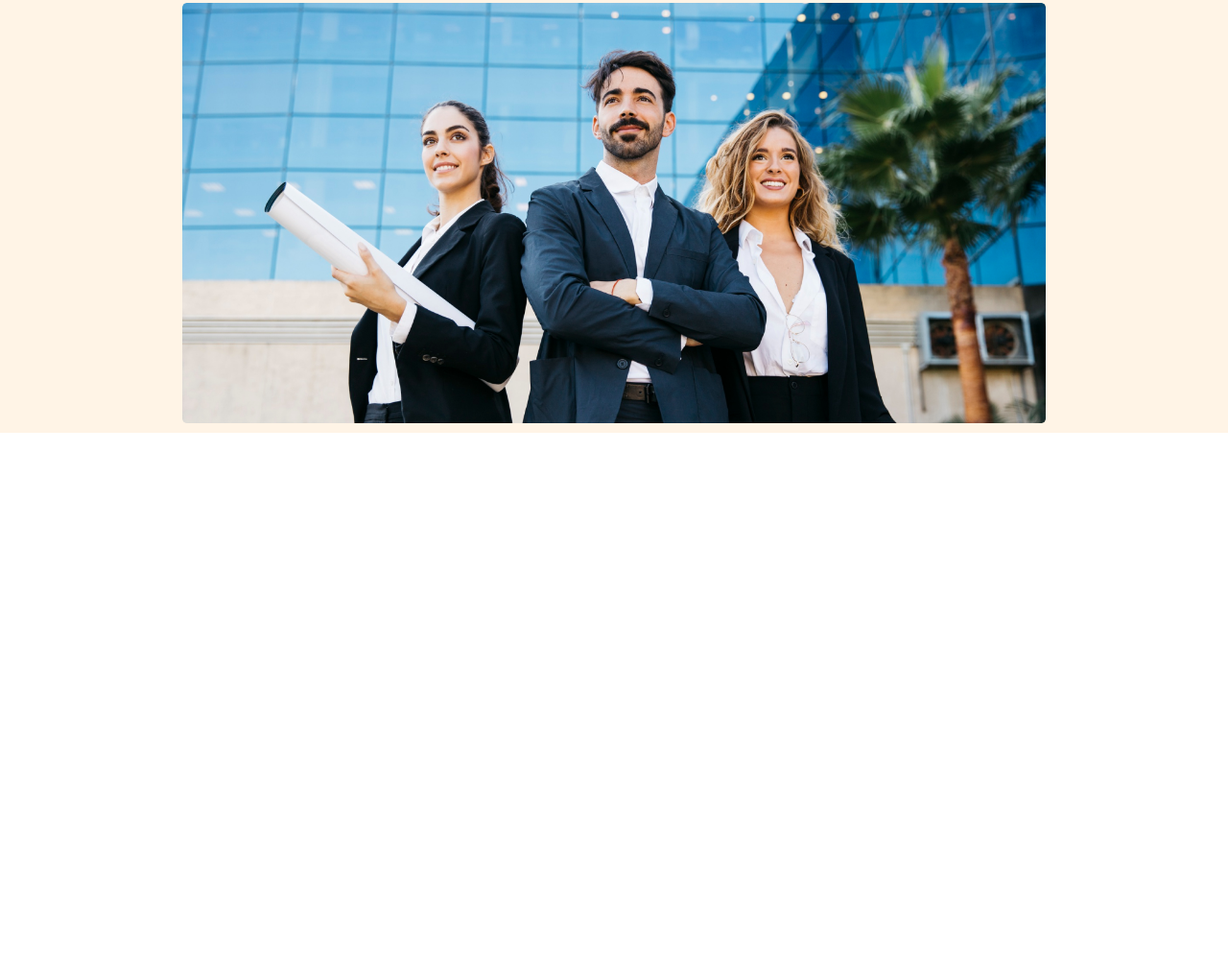
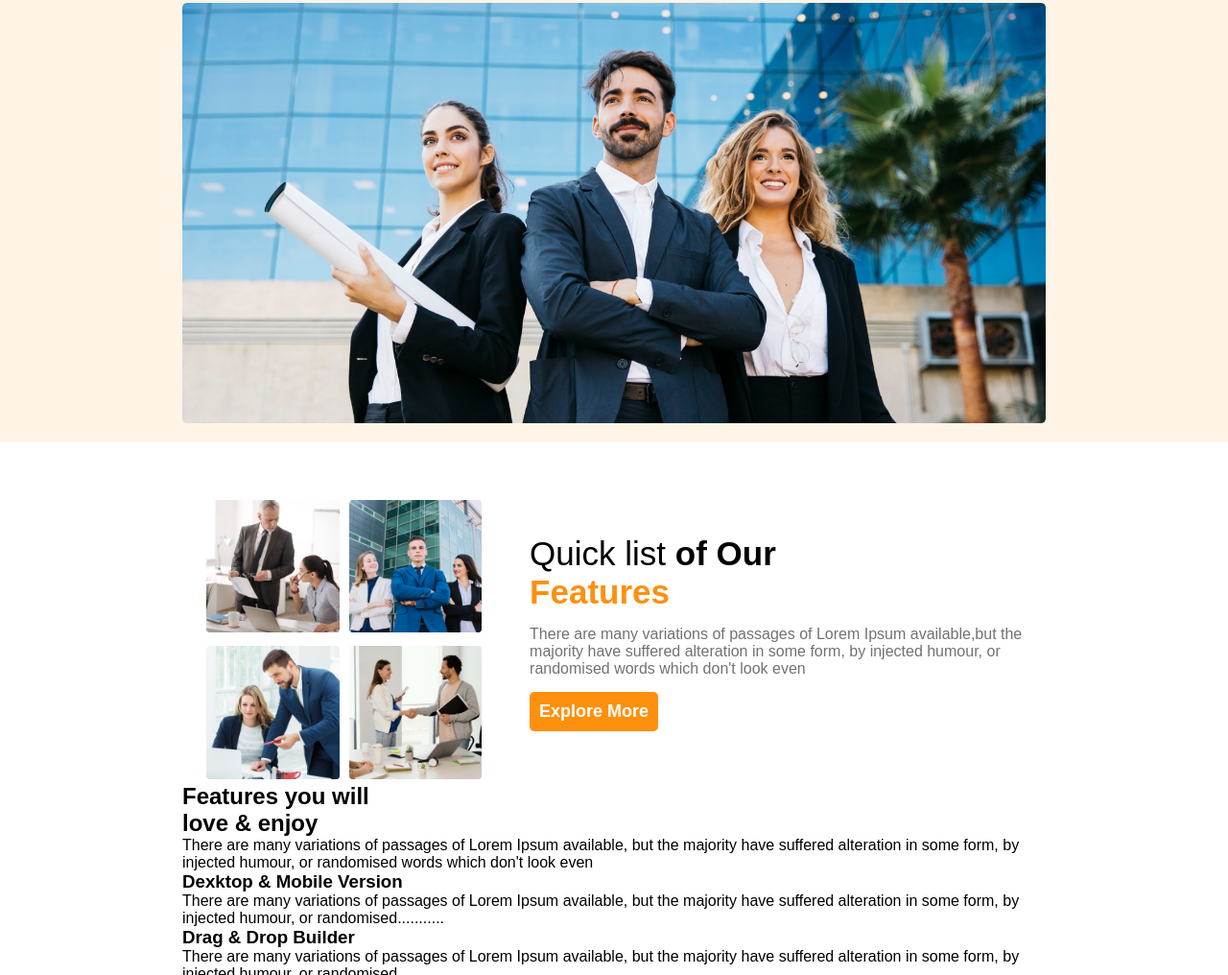
Before and after one commit to Prosantaroy1/Assienment-2, a plain HTML site: page index.html in a window 1280 px wide. Shown: the part 433-1449 px from the top of the page at 96% size. Before the commit the page ends 884 px from the top, so only its background shows below. Drawn offline with Linux system fonts and the light colour scheme.

Commit message:
faeature

```diff
--- a/index.html
+++ b/index.html
@@ -36,6 +36,7 @@
                words which don't look even.
            </p>
            <button class="btn-primary">Explore More</button>
+           <!--bannner photo-->
            <img class="banner-photo" src="images/banner.png" alt="banner-photo>"
         </div>
       </div>
@@ -45,7 +46,85 @@
     ------Main Open---
     ------------->
     <main>
-
+        <!---Our Features-->
+        <section>
+            <div class="container">
+                <div class="main-Features">
+                    <div class="Features-photo">
+                          <div> <img src="images/team1.png" alt="photo"> </div>
+                          <div> <img src="images/team2.png" alt="photo"> </div>
+                          <div> <img src="images/team3.png" alt="photo"> </div>
+                          <div> <img src="images/team4.png" alt="photo"> </div>
+                    </div>
+                    <div class="Features-details">
+                         <h2 class="features-title">Quick list <b>of Our</b> </h2>
+                         <h3 class="features-sub-title">Features</h3>
+                         <p class="features-description">
+                            There are many variations of passages of Lorem Ipsum available,but the
+                            majority have suffered alteration in some form, by injected humour, or
+                            randomised words which don't look even
+                         </p>
+                         <button class="btn-primary">Explore More</button>
+                    </div>
+                </div>
+            </div>
+        </section>
+    <!--------------
+    Features you will love & enjoy
+     --------------->
+        <section>
+            <div class="container">
+                <div class="Features-second">
+                    <div class="Features-div">
+                         <h2 class="features-second-title">
+                            Features you will<br> love & enjoy
+                        </h2>
+                        <p class="features-second-description">
+                            There are many variations of passages of Lorem Ipsum available, but the
+                            majority have suffered alteration in some form, by injected humour, or
+                            randomised words which don't look even
+                        </p>
+                        <div class="features-box">
+                            <div class="fa-box">
+                                <h3 class="fa-title">Dexktop & Mobile Version</h3>
+                                <p class="fa-sub-title">
+                                    There are many variations of passages of Lorem Ipsum available, but
+                                    the majority have suffered alteration in some form, by injected
+                                    humour, or randomised...........
+                                </p>
+                            </div>
+                            <div class="fa-box">
+                                <h3 class="fa-title">Drag & Drop Builder</h3>
+                                <p class="fa-sub-title">
+                                    There are many variations of passages of Lorem Ipsum available, but
+                                    the majority have suffered alteration in some form, by injected
+                                    humour, or randomised...........
+                                </p>
+                            </div>
+                            <div class="fa-box">
+                                <h3 class="fa-title">Awesome Modern Design</h3>
+                                <p class="fa-sub-title">
+                                    There are many variations of passages of Lorem Ipsum available, but
+                                     the majority have suffered alteration in some form, by injected
+                                    humour, or randomised...........
+                                </p>
+                            </div>
+                            <div class="fa-box">
+                                <h3 class="fa-title"></h3>
+                                <p class="fa-sub-title">
+                                    There are many variations of passages of Lorem Ipsum available, but
+                                    the majority have suffered alteration in some form, by injected
+                                    humour, or randomised...........
+                                </p>
+                            </div>
+                        </div>
+                    </div>
+                    <div class="Features-div">
+                        <img src="images/architect.png" alt="photo">
+                    </div>
+                </div>
+            </div>
+        </section>
     </main>
     <!--Main Close-->
     <!----------
--- a/style/style.css
+++ b/style/style.css
@@ -82,8 +82,38 @@ img{
     margin-bottom: 18px;
 }
 .banner-photo{
-    margin-bottom: 10px;
+    margin-bottom: 20px;
 }
 /*---------------------------
 ------------main style start---
 -----------------------------*/
+.main-Features{
+    display: flex;
+    gap: 50px;
+    align-items: center;
+    margin-top: 60px;
+}
+.Features-photo{
+    display: grid;
+    grid-template-columns: repeat(2, 1fr);
+    gap: 10px;
+    margin-left: 25px;
+}
+
+.features-title{
+    font-weight: 500;
+    font-size: 35px;
+}
+.features-sub-title{
+    font-weight: 800;
+    font-size: 35px;
+    color: #FF900E;
+    margin-bottom: 15px;
+}
+.features-description{
+    font-weight: 400;
+    font-size: 16px;
+    color: #727272;
+    margin-bottom: 20px;
+    margin-bottom: 15px;
+}
```
